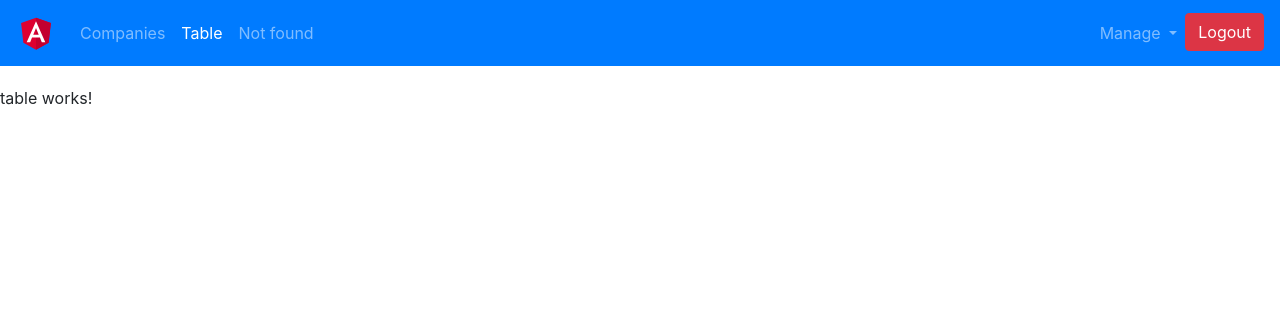
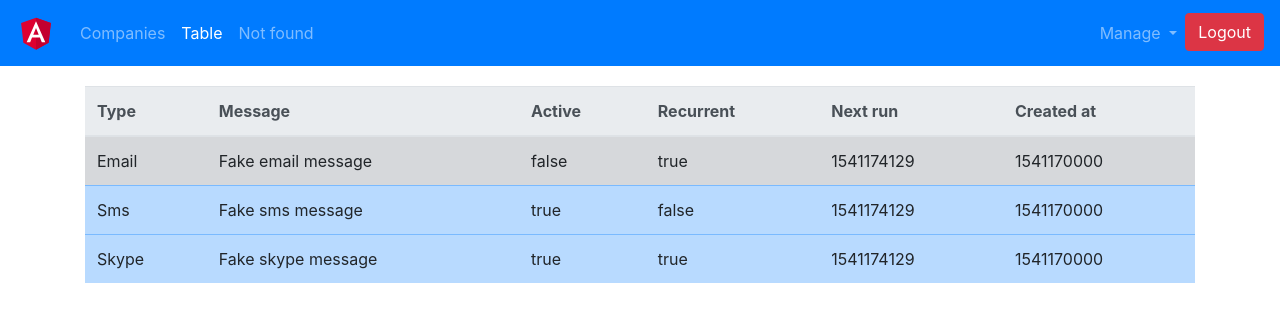
Before and after one commit to maciejkosiarski/angular-app, an Angular app: page /table in a window 1280 px wide. Before the commit this address had no page. Shown: the top 322 px of the page. Built offline with nearby package versions, Linux system fonts and the light colour scheme.

Commit message:
table component added

```diff
--- a/src/app/app.component.html
+++ b/src/app/app.component.html
@@ -1,3 +1,5 @@
 <app-navbar></app-navbar>
 
-<router-outlet></router-outlet>
+<div class="container">
+    <router-outlet></router-outlet>
+</div>
--- a/src/app/app.module.ts
+++ b/src/app/app.module.ts
@@ -8,7 +8,8 @@ import {AppRoutingModule} from './app-routing.module';
 import {HomeComponent} from './home/home.component';
 import {DropdownDirective} from './utils/dropdown.directive';
 import {ErrorPageComponent} from './error-page/error-page.component';
-import { TableComponent } from './table/table.component';
+import {TableComponent} from './table/table.component';
+import {RowsService} from './table/rows.service';
 
 @NgModule({
     declarations: [
@@ -24,7 +25,7 @@ import { TableComponent } from './table/table.component';
         BrowserModule,
         AppRoutingModule,
     ],
-    providers: [],
+    providers: [RowsService],
     bootstrap: [AppComponent]
 })
 export class AppModule {
--- /dev/null
+++ b/src/app/table/row.model.ts
@@ -0,0 +1,24 @@
+export class Row {
+    public type: string;
+    public message: string;
+    public active: boolean;
+    public recurrent: boolean;
+    public nextRun: number;
+    public createdAt: number;
+
+    constructor(
+        type: string,
+        message: string,
+        active: boolean,
+        recurrent: boolean,
+        nextRun: number,
+        createdAt: number
+    ) {
+        this.type = type;
+        this.message = message;
+        this.active = active;
+        this.recurrent = recurrent;
+        this.nextRun = nextRun;
+        this.createdAt = createdAt;
+    }
+}
--- /dev/null
+++ b/src/app/table/rows.service.ts
@@ -0,0 +1,43 @@
+import {Injectable} from '@angular/core';
+
+import {Row} from './row.model';
+
+@Injectable()
+export class RowsService {
+    private rows: Row[] = [
+        new Row(
+            'Email',
+            'Fake email message',
+            false,
+            true,
+            1541174129,
+            1541170000,
+            ),
+        new Row(
+            'Sms',
+            'Fake sms message',
+            true,
+            false,
+            1541174129,
+            1541170000,
+        ),
+        new Row(
+            'Skype',
+            'Fake skype message',
+            true,
+            true,
+            1541174129,
+            1541170000,
+        ),
+    ];
+
+    constructor() {}
+
+    getRows() {
+        return this.rows.slice();
+    }
+
+    getRow(id: number) {
+        return this.rows[id];
+    }
+}
--- a/src/app/table/table.component.html
+++ b/src/app/table/table.component.html
@@ -1,3 +1,45 @@
-<p>
-    table works!
-</p>
+<div class="table-responsive">
+    <table class="table">
+        <thead class="thead-light">
+        <tr>
+            <th>Type</th>
+            <th>Message</th>
+            <th>Active</th>
+            <th>Recurrent</th>
+            <th>Next run</th>
+            <th>Created at</th>
+            <!--<th>links</th>-->
+            <!--<th>actions</th>-->
+        </tr>
+        </thead>
+        <tbody>
+
+
+
+        <tr *ngFor="let row of rows;" class="{{ row.active ? 'table-primary' : 'table-secondary' }}">
+            <td>{{ row.type }}</td>
+            <!--<td>{{ notification.message|slice(0, 20) }}{% if notification.message|length > 20 %}...{% endif %}</td>-->
+            <td>{{ row.message }}</td>
+            <!--<td>-->
+                <!--<a href="{{ path('notification_toggle_active', {'id': notification.id}) }}">-->
+                    <!--{{ notification.active ? 'Yes' : 'No' }}-->
+                <!--</a>-->
+            <!--</td>-->
+            <td>{{ row.active }}</td>
+            <!--<td>-->
+                <!--<a href="{{ path('notification_toggle_recurrent', {'id': notification.id}) }}">-->
+                    <!--{{ notification.recurrent ? 'Yes' : 'No' }}-->
+                <!--</a>-->
+            <!--</td>-->
+            <td>{{ row.recurrent }}</td>
+            <td>{{ row.nextRun}}</td>
+            <td>{{ row.createdAt}}</td>
+        </tr>
+
+        <tr *ngIf="rows.length === 0">
+            <td colspan="6">No rows found</td>
+        </tr>
+
+        </tbody>
+    </table>
+</div>
--- a/src/app/table/table.component.ts
+++ b/src/app/table/table.component.ts
@@ -1,4 +1,7 @@
 import {Component, OnInit} from '@angular/core';
+
+import {Row} from './row.model';
+import {RowsService} from './rows.service';
 
 @Component({
     selector: 'app-table',
@@ -6,11 +9,12 @@ import {Component, OnInit} from '@angular/core';
     styleUrls: ['./table.component.css']
 })
 export class TableComponent implements OnInit {
+    rows: Row[];
 
-    constructor() {
+    constructor(private rowsService: RowsService) {
     }
 
     ngOnInit() {
+        this.rows = this.rowsService.getRows();
     }
-
 }
```
